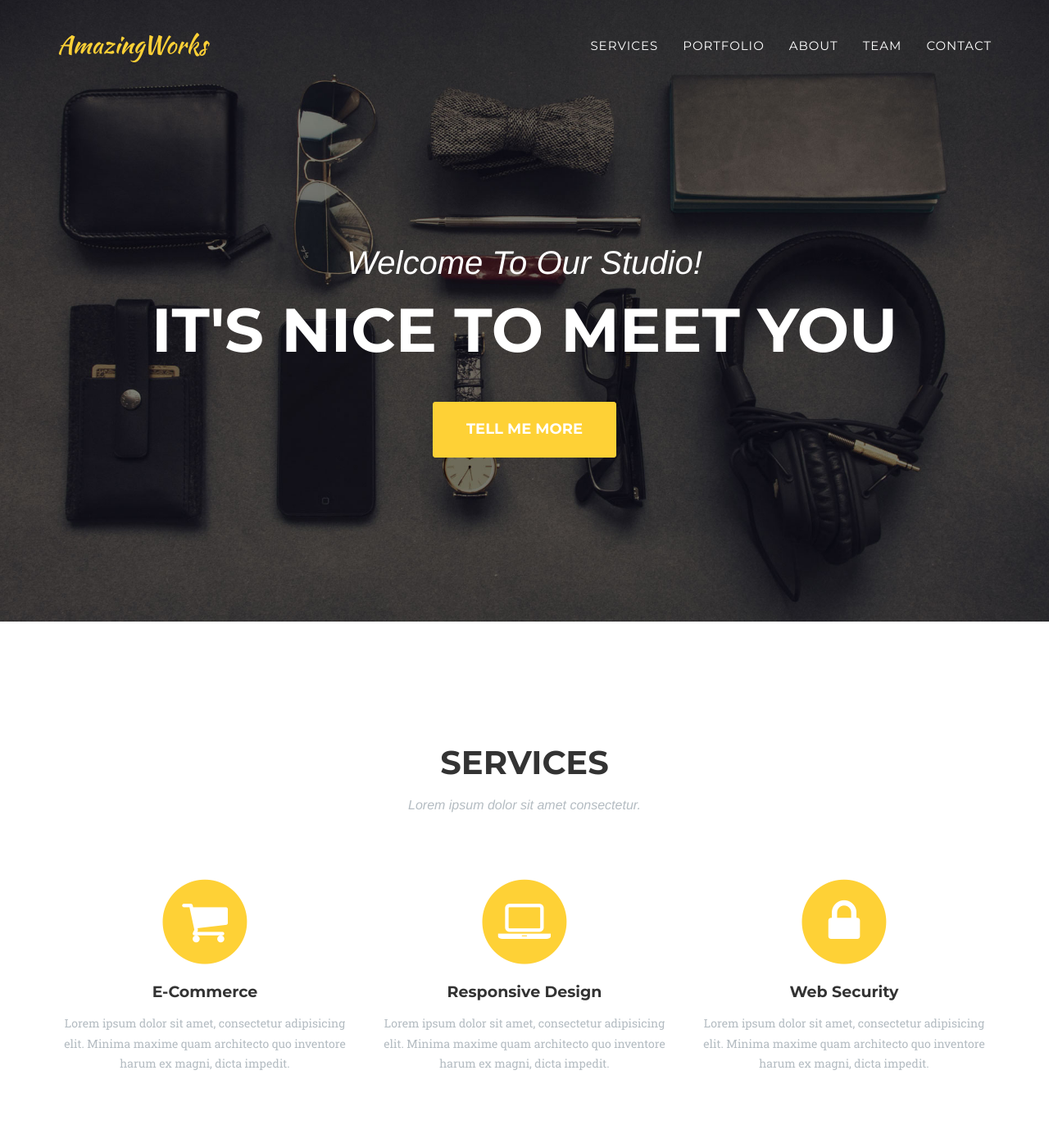
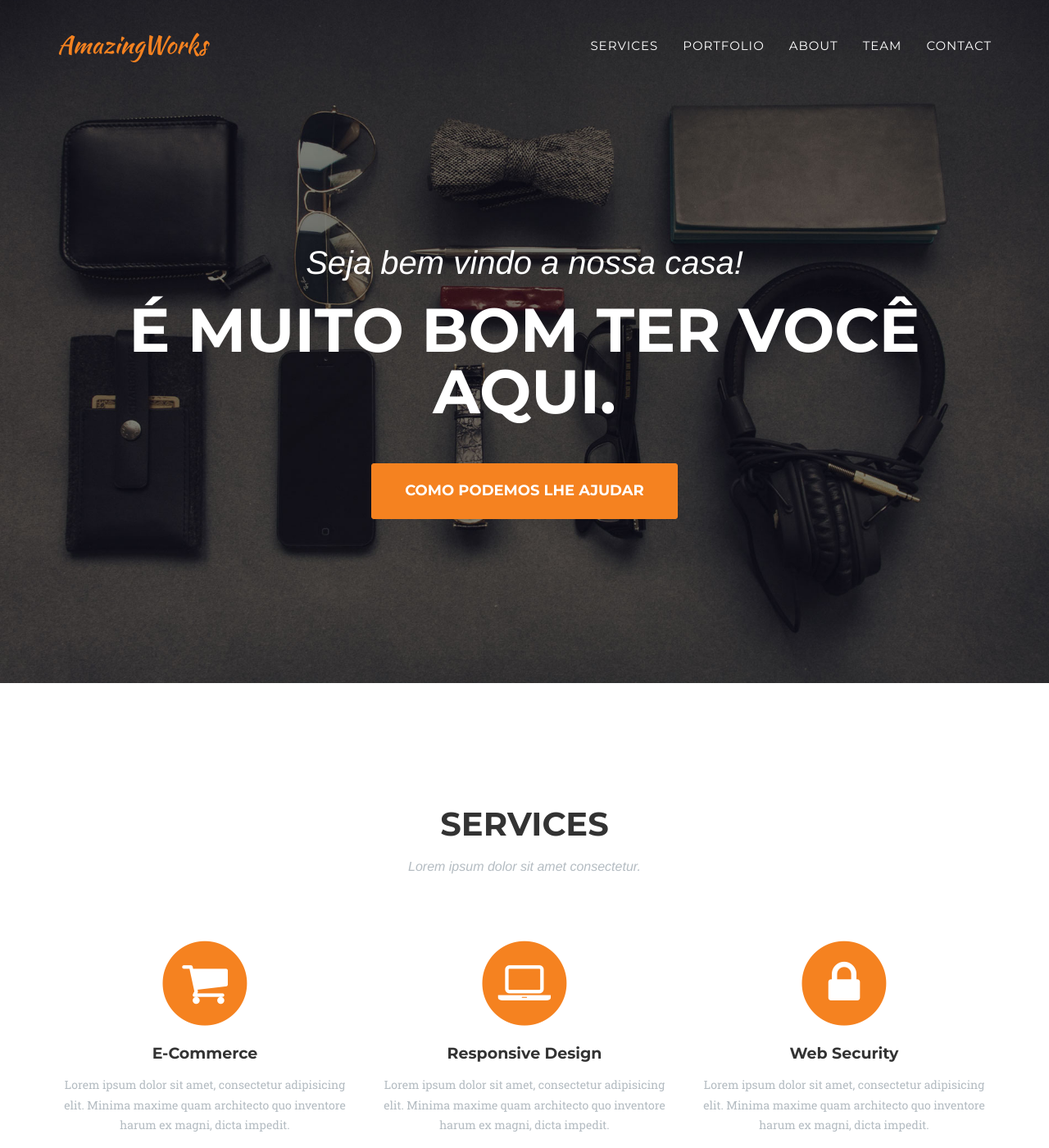
Before and after one commit to AmazingWorks/amazingworks.github.io, a Jekyll site: the page built from index.html, in a window 1280 px wide and 1400 px high. Shown: the whole window at 82% size. Built offline with Jekyll 4.4.1, drawn with Linux system fonts in a browser that asks for light colours; some web fonts are replaced; some of the changed text lies outside the part shown.

Commit message:
suindo imagem

```diff
--- a/_data/template.yml
+++ b/_data/template.yml
@@ -1,7 +1,7 @@
 # Color settings (hex-codes without the leading hash-tag)
 color:
-  primary: fed136
-  secondary: fec503
+  primary: F58220
+  secondary: ee9b54
   secondary-dark: 333
   muted: 777
 
--- a/_includes/about.html
+++ b/_includes/about.html
@@ -3,7 +3,7 @@
         <div class="container">
             <div class="row">
                 <div class="col-lg-12 text-center">
-                    <h2 class="section-heading">About</h2>
+                    <h2 class="section-heading">Sobre</h2>
                     <h3 class="section-subheading text-muted">Lorem ipsum dolor sit amet consectetur.</h3>
                 </div>
             </div>
@@ -59,18 +59,18 @@
                             <div class="timeline-panel">
                                 <div class="timeline-heading">
                                     <h4>July 2014</h4>
-                                    <h4 class="subheading">Phase Two Expansion</h4>
+                                    <h4 class="subheading">Performance e SEO</h4>
                                 </div>
                                 <div class="timeline-body">
-                                    <p class="text-muted">Lorem ipsum dolor sit amet, consectetur adipisicing elit. Sunt ut voluptatum eius sapiente, totam reiciendis temporibus qui quibusdam, recusandae sit vero unde, sed, incidunt et ea quo dolore laudantium consectetur!</p>
+                                    <p class="text-muted">Após anos de trabalho e estudo, observamos uma crescente propaganda de uso de SEO para melhorar o desempenho de seu sites em buscas no google, mas feita de forma simples e amadora.</p>
                                 </div>
                             </div>
                         </li>
                         <li class="timeline-inverted">
                             <div class="timeline-image">
-                                <h4>Be Part
-                                    <br>Of Our
-                                    <br>Story!</h4>
+                                <h4>Faça parte
+                                    <br>da nossa
+                                    <br>história!</h4>
                             </div>
                         </li>
                     </ul>
--- a/_includes/footer.html
+++ b/_includes/footer.html
@@ -13,12 +13,6 @@
                     </ul>
                 </div>
                 <div class="col-md-4">
-                    <ul class="list-inline quicklinks">
-                        <li><a href="#">Privacy Policy</a>
-                        </li>
-                        <li><a href="#">Terms of Use</a>
-                        </li>
-                    </ul>
                 </div>
             </div>
         </div>
--- a/_includes/header.html
+++ b/_includes/header.html
@@ -44,9 +44,9 @@
     <header>
         <div class="container">
             <div class="intro-text">
-                <div class="intro-lead-in">Welcome To Our Studio!</div>
-                <div class="intro-heading">It's Nice To Meet You</div>
-                <a href="#services" class="page-scroll btn btn-xl">Tell Me More</a>
+                <div class="intro-lead-in">Seja bem vindo a nossa casa!</div>
+                <div class="intro-heading">É muito bom ter você aqui.</div>
+                <a href="#services" class="page-scroll btn btn-xl">Como podemos lhe ajudar</a>
             </div>
         </div>
     </header>
```
